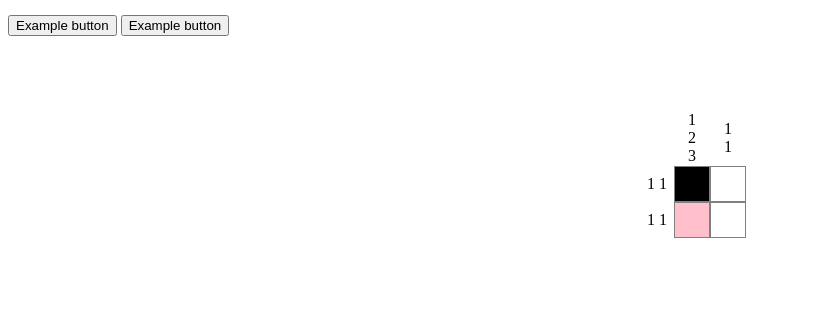
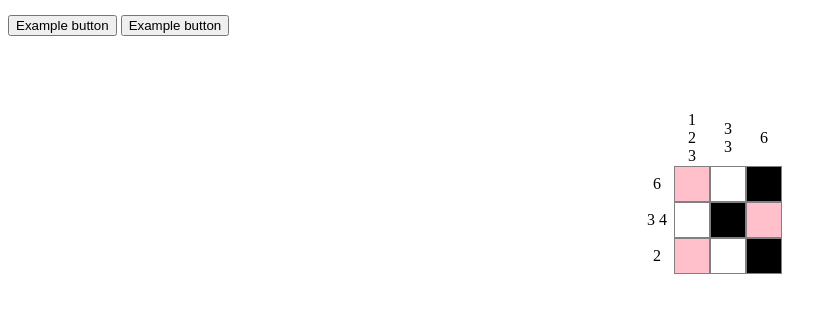
Before and after one commit to andrewinci/nonogram, a website built with webpack: page index.html in a window 1280 px wide. Shown: the part 50-362 px from the top of the page, without its empty margins (0-837 px from the left). Built offline with nearby package versions, Linux system fonts and the light colour scheme.

Commit message:
Create test table

```diff
--- a/index.html
+++ b/index.html
@@ -13,7 +13,7 @@
         <button>Example button</button>
     </div>
 
-    <table class="nonogram-table">
+    <table id="nonogram" class="nonogram-table">
         <tbody>
             <tr>
                 <td class="num-cell"></td>
--- a/src/index.ts
+++ b/src/index.ts
@@ -1,3 +1,94 @@
 import './main.css'
 
-const nonogramSize = 10;
+// cell classes
+const CLASS_NUM_CELL = "num-cell"
+const CLASS_FULL_CELL = "full-cell"
+const CLASS_CROSS_CELL = "cross-cell"
+const CLASS_EMPTY_CELL = "empty-cell"
+enum CellStatus {
+    Empty, Full, Cross
+}
+
+interface Nonogram {
+    columnHeader: number[][]
+    rowHeader: number[][]
+    body: CellStatus[][]
+}
+
+class Table {
+    htmlTable: HTMLTableElement
+
+    constructor(htmlTableId: string, public nonogram: Nonogram,) {
+        // check nonogram consistency
+        if (nonogram.columnHeader.length != nonogram.rowHeader.length)
+            throw new Error("Inconsistent nonogram table")
+        // retrieve the table container
+        this.htmlTable = document.getElementById(htmlTableId) as HTMLTableElement
+        if (!this.htmlTable)
+            throw new Error("Table element not found")
+        // cleanup any table content
+        this.clean()
+        // build the table
+        this.build()
+    }
+
+    clean() {
+        this.htmlTable.children[0].remove()
+    }
+
+    build() {
+        // add table body
+        const tableBody = document.createElement('tbody')
+        this.htmlTable.appendChild(tableBody)
+        // add the columns header
+        tableBody.appendChild(this.buildRow([''].concat(
+            this.nonogram.columnHeader.map(col => col.map(n => n.toString()).join('<br/>'))
+        )))
+        // add the body
+        for (let i = 0; i < this.nonogram.rowHeader.length; i++) {
+            let rowContent: (string | CellStatus)[] = [this.nonogram.rowHeader[i].map(n => n.toString()).join(' ')]
+            tableBody.appendChild(
+                this.buildRow(rowContent.concat(this.nonogram.body[i]))
+            )
+        }
+    }
+
+    buildRow(content: (string | CellStatus)[]): HTMLTableRowElement {
+        const row = document.createElement('tr')
+        content.forEach(c => {
+            const td = document.createElement('td')
+            if (typeof c === 'string') {
+                td.classList.add(CLASS_NUM_CELL)
+                td.innerHTML = c
+            }
+            else {
+                switch (c) {
+                    case CellStatus.Cross:
+                        td.classList.add(CLASS_CROSS_CELL)
+                        break
+                    case CellStatus.Empty:
+                        td.classList.add(CLASS_EMPTY_CELL)
+                        break
+                    case CellStatus.Full:
+                        td.classList.add(CLASS_FULL_CELL)
+                        break
+                }
+
+            }
+            row.appendChild(td)
+        })
+        return row
+    }
+
+}
+
+const sample: Nonogram = {
+    columnHeader: [[1, 2, 3], [3, 3], [6]],
+    rowHeader: [[6], [3, 4], [2]],
+    body: [
+        [CellStatus.Cross, CellStatus.Empty, CellStatus.Full],
+        [CellStatus.Empty, CellStatus.Full, CellStatus.Cross],
+        [CellStatus.Cross, CellStatus.Empty, CellStatus.Full]]
+}
+
+new Table("nonogram", sample)
```
